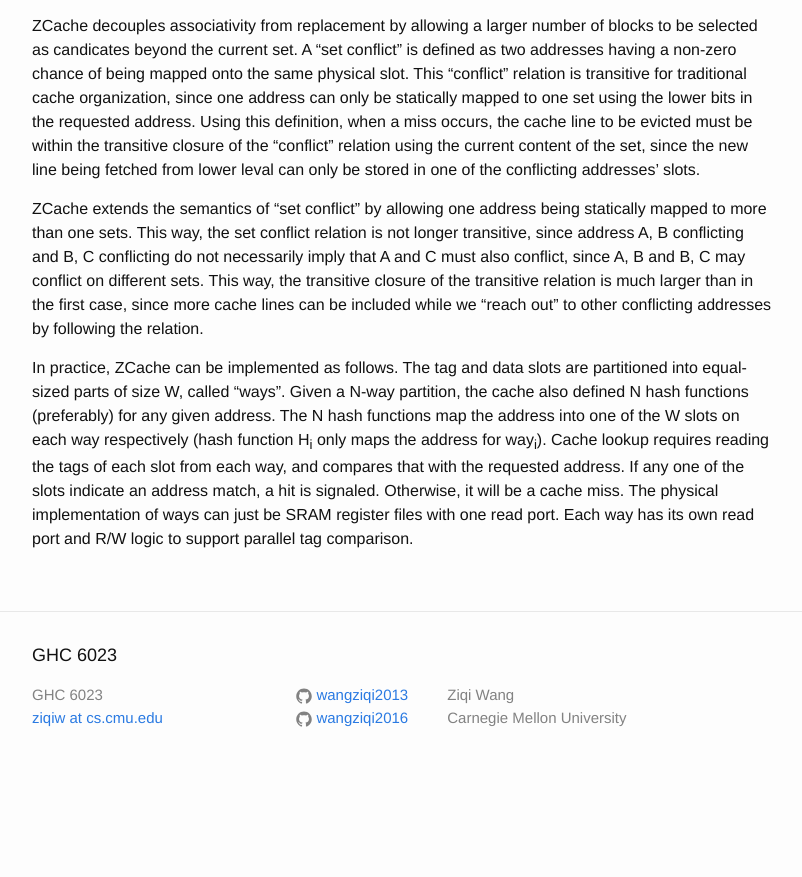
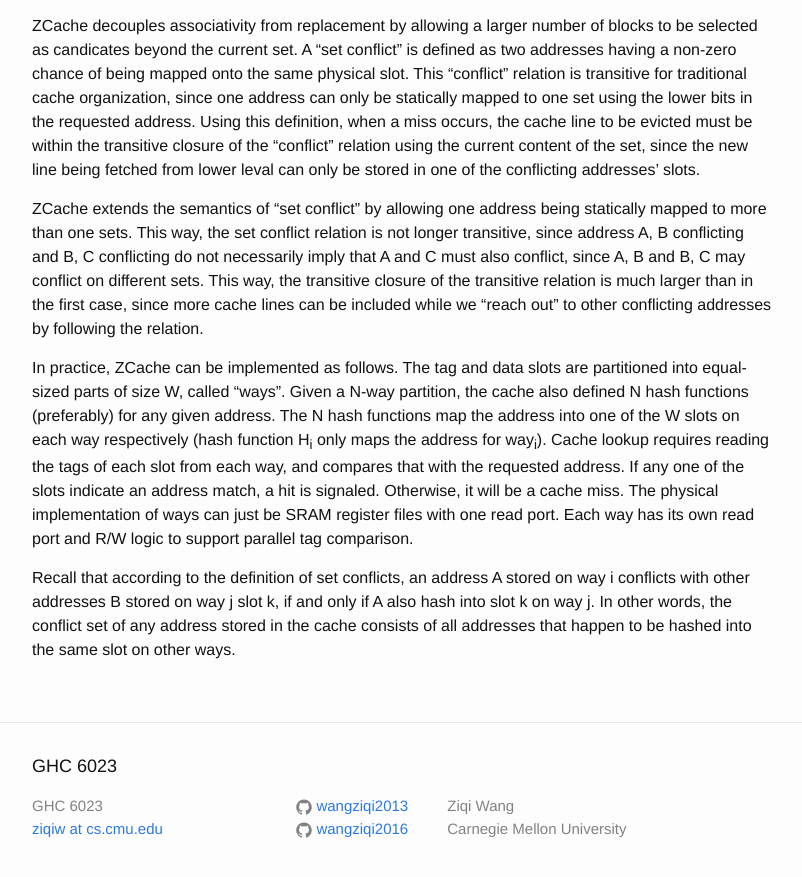
Before and after one commit to wangziqi2013/wangziqi2013.github.io, a Jekyll site: the page built from _posts/2020-05-24-zcache.markdown, in a window 1280 px wide and 900 px high, scrolled down 1147 px. Shown: the top 877 px of the window, without its empty margins (238-1040 px from the left). Built offline with Jekyll 4.4.1, drawn with Linux system fonts in a browser that asks for light colours; before the commit the page ends 1936 px from its top, so only the background shows below that.

Commit message:
Adding set conflict

```diff
--- a/_posts/2020-05-24-zcache.markdown
+++ b/_posts/2020-05-24-zcache.markdown
@@ -59,3 +59,7 @@ maps the address for way<sub>i</sub>). Cache lookup requires reading the tags of
 that with the requested address. If any one of the slots indicate an address match, a hit is signaled. Otherwise, it will
 be a cache miss. The physical implementation of ways can just be SRAM register files with one read port. Each way has its
 own read port and R/W logic to support parallel tag comparison.
+
+Recall that according to the definition of set conflicts, an address A stored on way i conflicts with other addresses B
+stored on way j slot k, if and only if A also hash into slot k on way j. In other words, the conflict set of any address
+stored in the cache consists of all addresses that happen to be hashed into the same slot on other ways.
```
